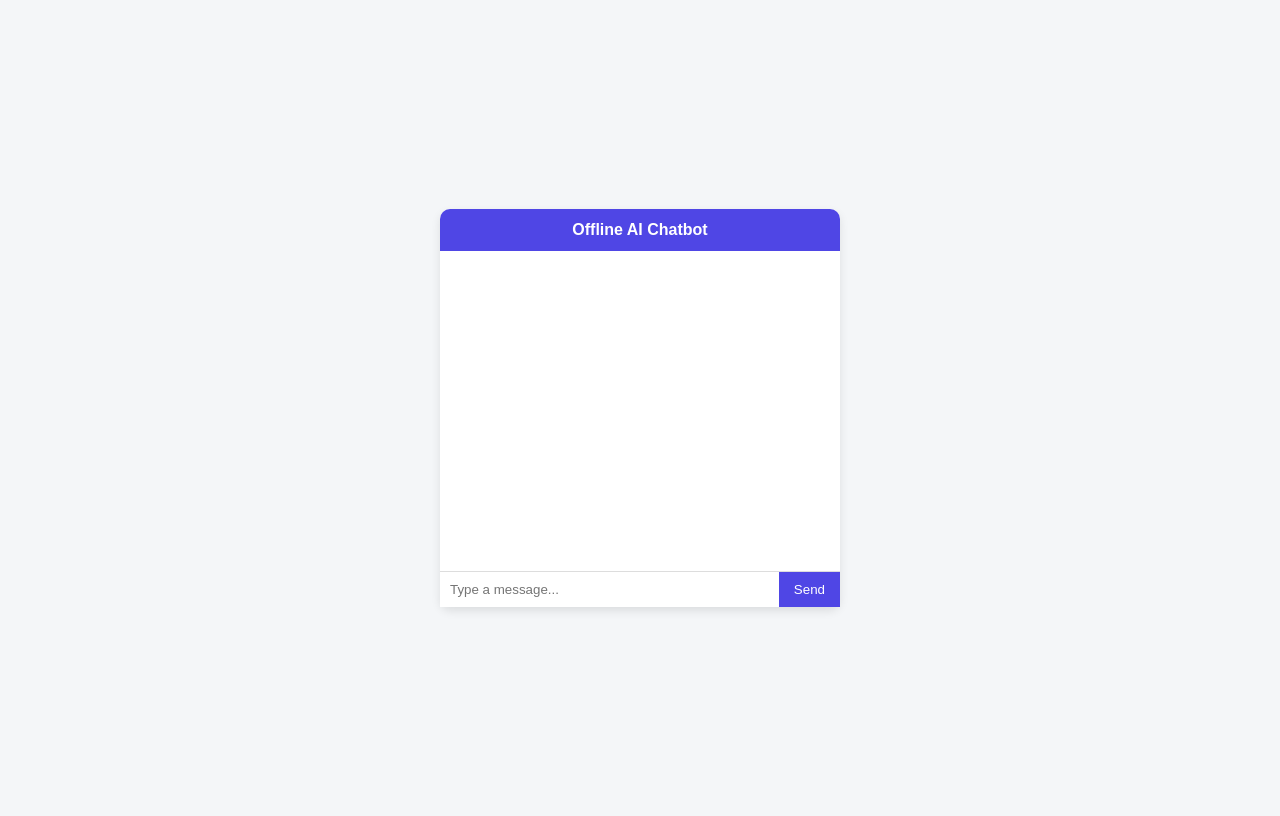
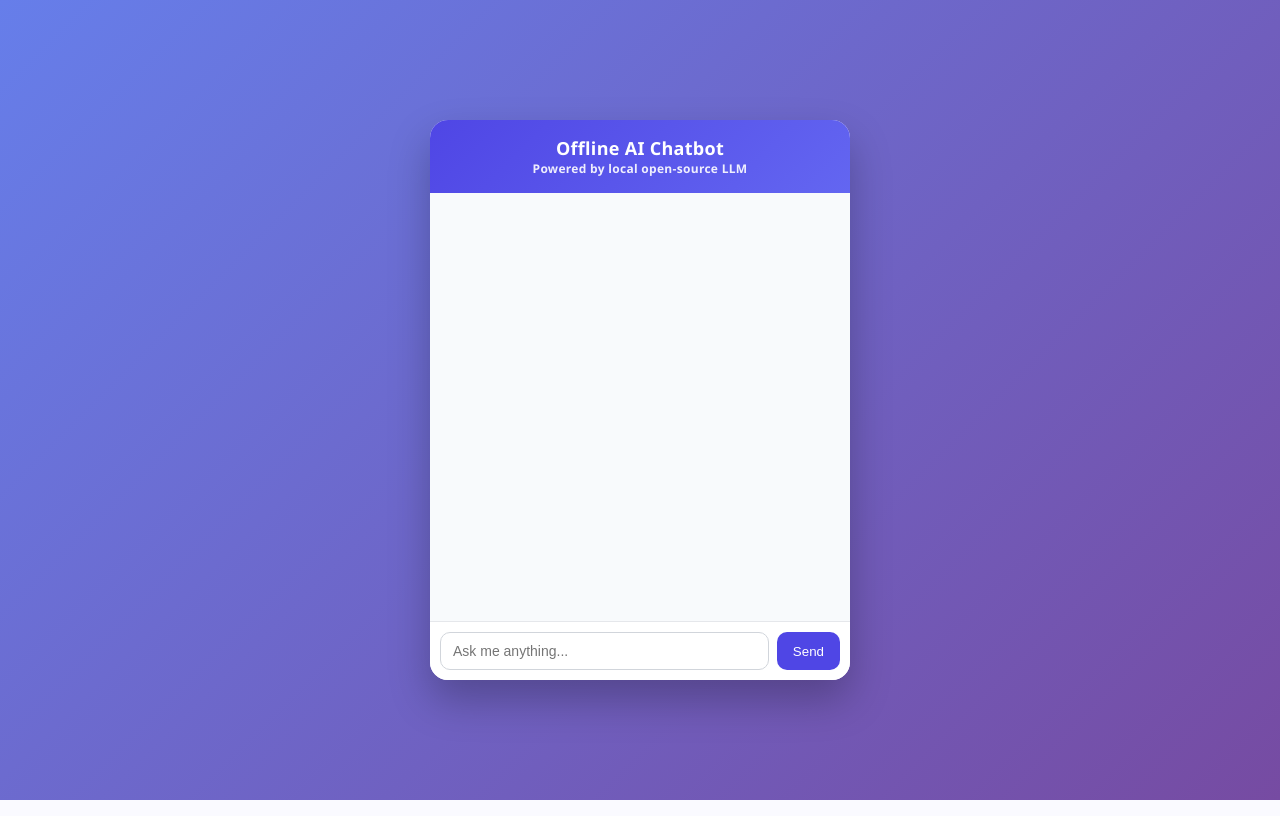
Before and after one commit to adilovungal/Offline-AI-Chatbot, a Flask app: page / in a window 1280 px wide. Run offline with Flask 3, Linux system fonts and the light colour scheme.

Commit message:
Update index.html
Small changes were made to the UI

```diff
--- a/templates/index.html
+++ b/templates/index.html
@@ -1,95 +1,136 @@
 <!DOCTYPE html>
-<html>
+<html lang="en">
 <head>
+  <meta charset="UTF-8">
   <title>Offline AI Chatbot</title>
   <style>
+    * {
+      box-sizing: border-box;
+    }
+
     body {
-      font-family: Arial, sans-serif;
-      background: #f4f6f8;
+      margin: 0;
+      height: 100vh;
+      background: linear-gradient(135deg, #667eea, #764ba2);
       display: flex;
       justify-content: center;
       align-items: center;
-      height: 100vh;
+      font-family: "Segoe UI", sans-serif;
     }
 
     .chat-container {
-      width: 400px;
-      background: white;
-      border-radius: 10px;
-      box-shadow: 0 4px 10px rgba(0,0,0,0.1);
+      width: 420px;
+      height: 560px;
+      background: rgba(255, 255, 255, 0.95);
+      border-radius: 18px;
+      box-shadow: 0 20px 40px rgba(0,0,0,0.25);
       display: flex;
       flex-direction: column;
+      overflow: hidden;
     }
 
     .chat-header {
-      padding: 12px;
-      background: #4f46e5;
+      padding: 16px;
+      background: linear-gradient(135deg, #4f46e5, #6366f1);
       color: white;
-      border-radius: 10px 10px 0 0;
       text-align: center;
-      font-weight: bold;
+      font-size: 18px;
+      font-weight: 600;
+      letter-spacing: 0.3px;
+    }
+
+    .chat-subtitle {
+      font-size: 12px;
+      opacity: 0.9;
     }
 
     .chat-box {
-      padding: 10px;
-      height: 300px;
+      flex: 1;
+      padding: 14px;
       overflow-y: auto;
-      display: flex;
-      flex-direction: column;
-      gap: 8px;
+      background: #f8fafc;
     }
 
     .message {
-      padding: 8px 12px;
-      border-radius: 15px;
       max-width: 80%;
+      padding: 10px 14px;
+      margin-bottom: 10px;
+      border-radius: 16px;
       font-size: 14px;
+      line-height: 1.4;
+      animation: fadeIn 0.25s ease-in;
     }
 
     .user {
-      background: #e0e7ff;
-      align-self: flex-end;
+      background: #4f46e5;
+      color: white;
+      margin-left: auto;
+      border-bottom-right-radius: 4px;
     }
 
     .bot {
-      background: #f1f5f9;
-      align-self: flex-start;
+      background: white;
+      color: #1f2937;
+      margin-right: auto;
+      border-bottom-left-radius: 4px;
+      box-shadow: 0 2px 6px rgba(0,0,0,0.08);
     }
 
     .input-area {
       display: flex;
-      border-top: 1px solid #ddd;
+      padding: 10px;
+      border-top: 1px solid #e5e7eb;
+      background: white;
     }
 
     input {
       flex: 1;
-      border: none;
-      padding: 10px;
+      padding: 10px 12px;
+      border-radius: 10px;
+      border: 1px solid #d1d5db;
       outline: none;
+      font-size: 14px;
     }
 
     button {
+      margin-left: 8px;
+      padding: 10px 16px;
+      border-radius: 10px;
       border: none;
-      padding: 10px 15px;
       background: #4f46e5;
       color: white;
+      font-weight: 500;
       cursor: pointer;
     }
 
     button:hover {
       background: #4338ca;
     }
+
+    @keyframes fadeIn {
+      from {
+        opacity: 0;
+        transform: translateY(4px);
+      }
+      to {
+        opacity: 1;
+        transform: translateY(0);
+      }
+    }
   </style>
 </head>
 
 <body>
   <div class="chat-container">
-    <div class="chat-header">Offline AI Chatbot</div>
+    <div class="chat-header">
+      Offline AI Chatbot
+      <div class="chat-subtitle">Powered by local open-source LLM</div>
+    </div>
 
     <div id="chat" class="chat-box"></div>
 
     <div class="input-area">
-      <input id="msg" placeholder="Type a message..." />
+      <input id="msg" placeholder="Ask me anything..." />
       <button onclick="send()">Send</button>
     </div>
   </div>
@@ -102,7 +143,6 @@
 
       const chat = document.getElementById("chat");
 
-      // User message
       const userDiv = document.createElement("div");
       userDiv.className = "message user";
       userDiv.innerText = message;
@@ -111,10 +151,9 @@
       input.value = "";
       chat.scrollTop = chat.scrollHeight;
 
-      // Bot placeholder
       const botDiv = document.createElement("div");
       botDiv.className = "message bot";
-      botDiv.innerText = "Thinking...";
+      botDiv.innerText = "Thinking…";
       chat.appendChild(botDiv);
       chat.scrollTop = chat.scrollHeight;
 
@@ -128,9 +167,10 @@
       botDiv.innerText = data.reply;
       chat.scrollTop = chat.scrollHeight;
     }
+
     document.getElementById("msg").addEventListener("keydown", function(e) {
-  if (e.key === "Enter") send();
-});
+      if (e.key === "Enter") send();
+    });
   </script>
 </body>
 </html>
```
